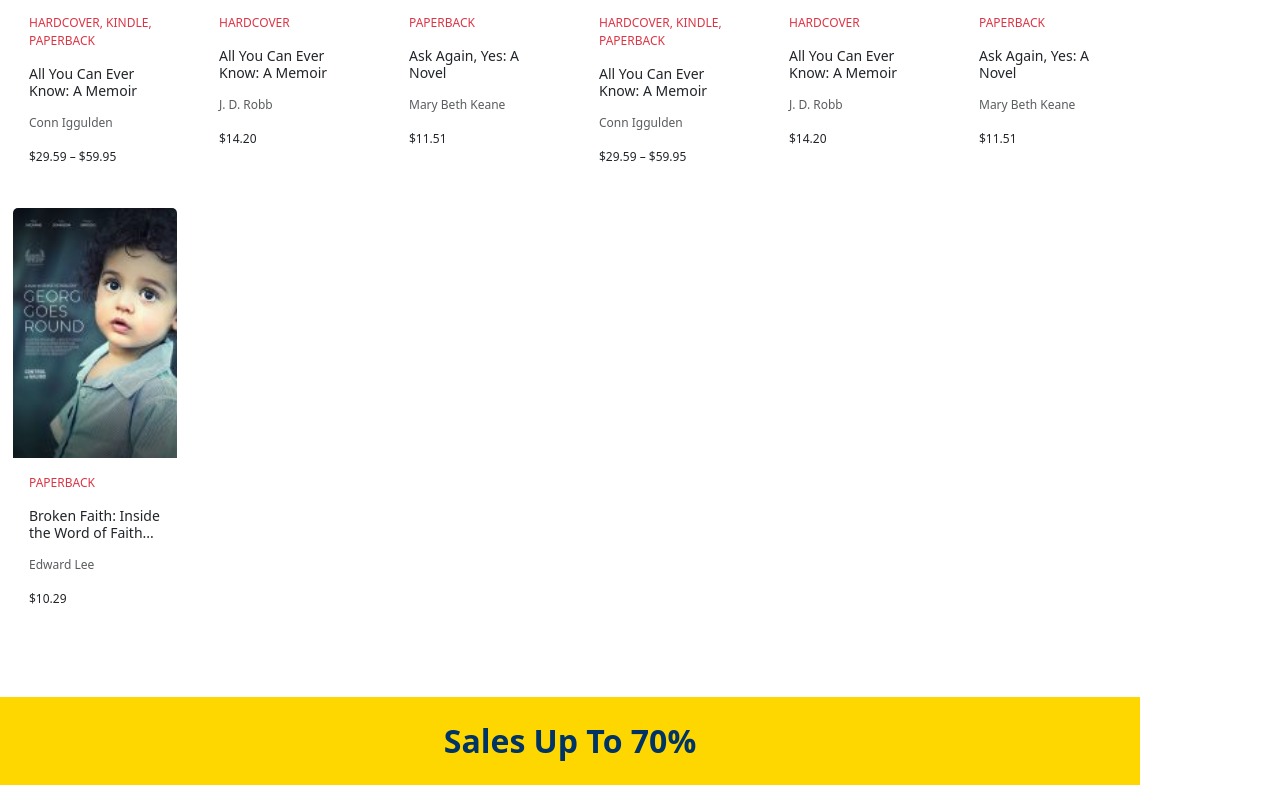
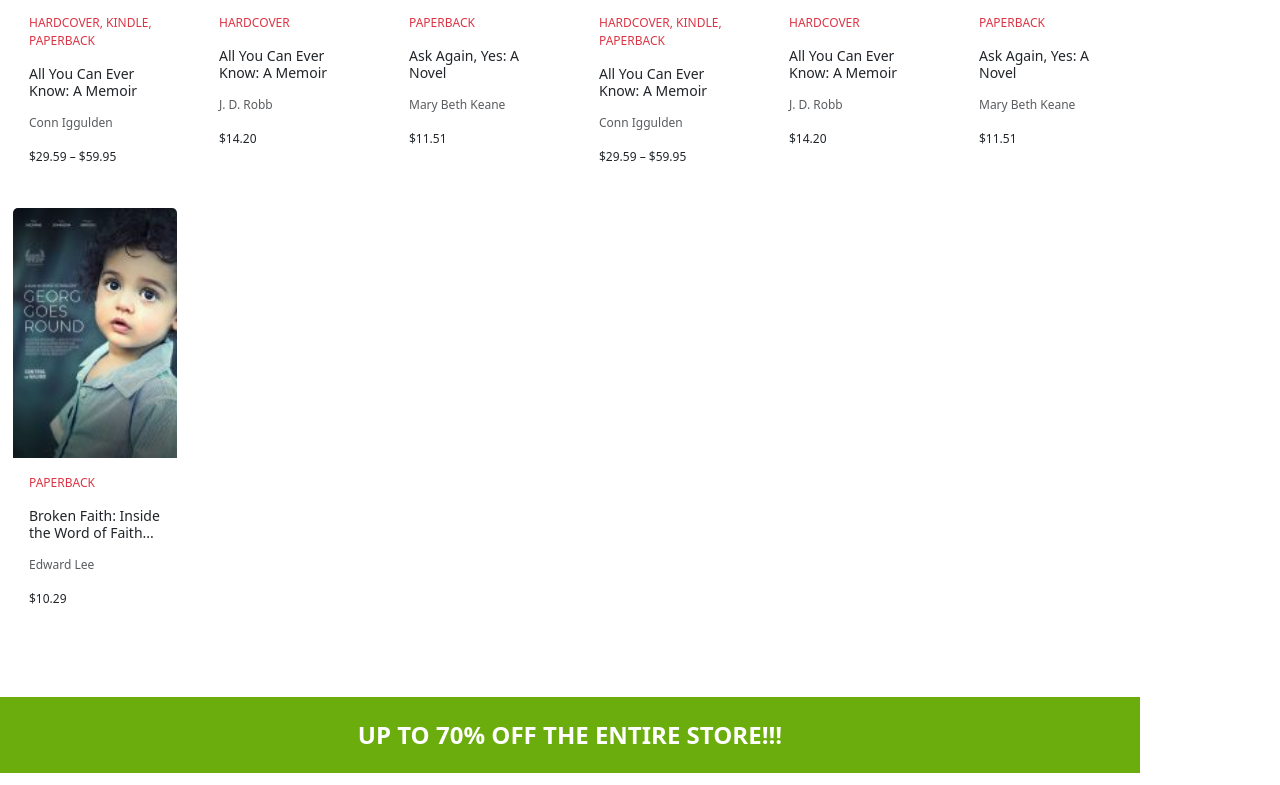
Before and after one commit to VixFong/BookStoreMana, a React (Vite) app: page / in a window 1280 px wide. Shown: the part 1835-2620 px from the top of the page. Built offline with nearby package versions, Linux system fonts and the light colour scheme.

Commit message:
Change Banner Color

```diff
--- a/src/Component/Banner.jsx
+++ b/src/Component/Banner.jsx
@@ -2,9 +2,9 @@ import 'bootstrap/dist/css/bootstrap.min.css';
 
 export const Banner = () => {
     const bannerStyle = {
-        backgroundColor: '#FFD700',
-        color: '#003366',
-        fontSize: '2rem',
+        backgroundColor: '#6bad0d',
+        color: '#ffffff',
+        fontSize: '1.5rem',
         fontWeight: 'bold',
         textAlign: 'center',
         padding: '20px 0',
@@ -14,7 +14,7 @@ export const Banner = () => {
 
     return (
         <div style={bannerStyle}>
-            Sales Up To 70%
+            UP TO 70% OFF THE ENTIRE STORE!!!
         </div>
     );
 };
```
